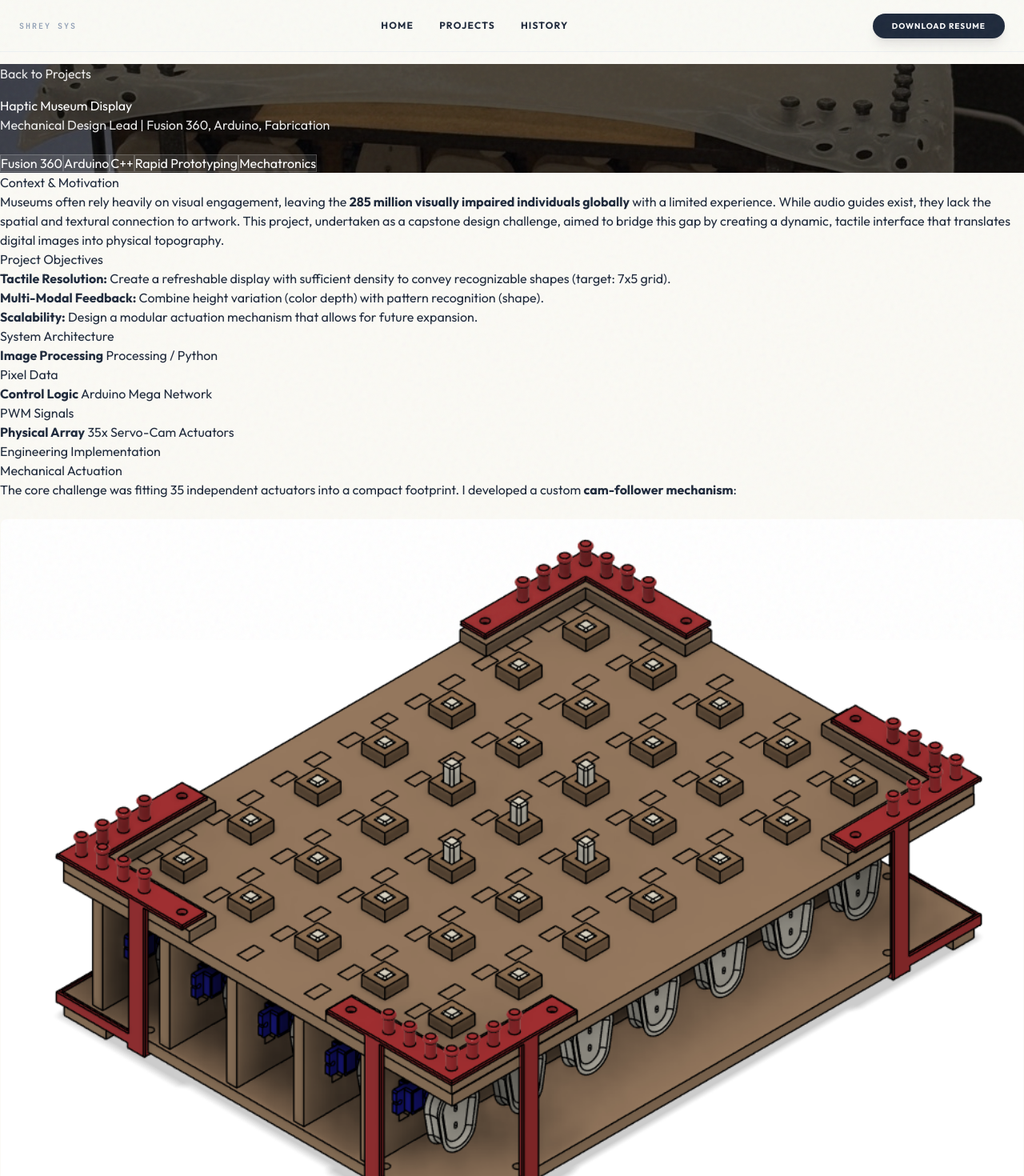
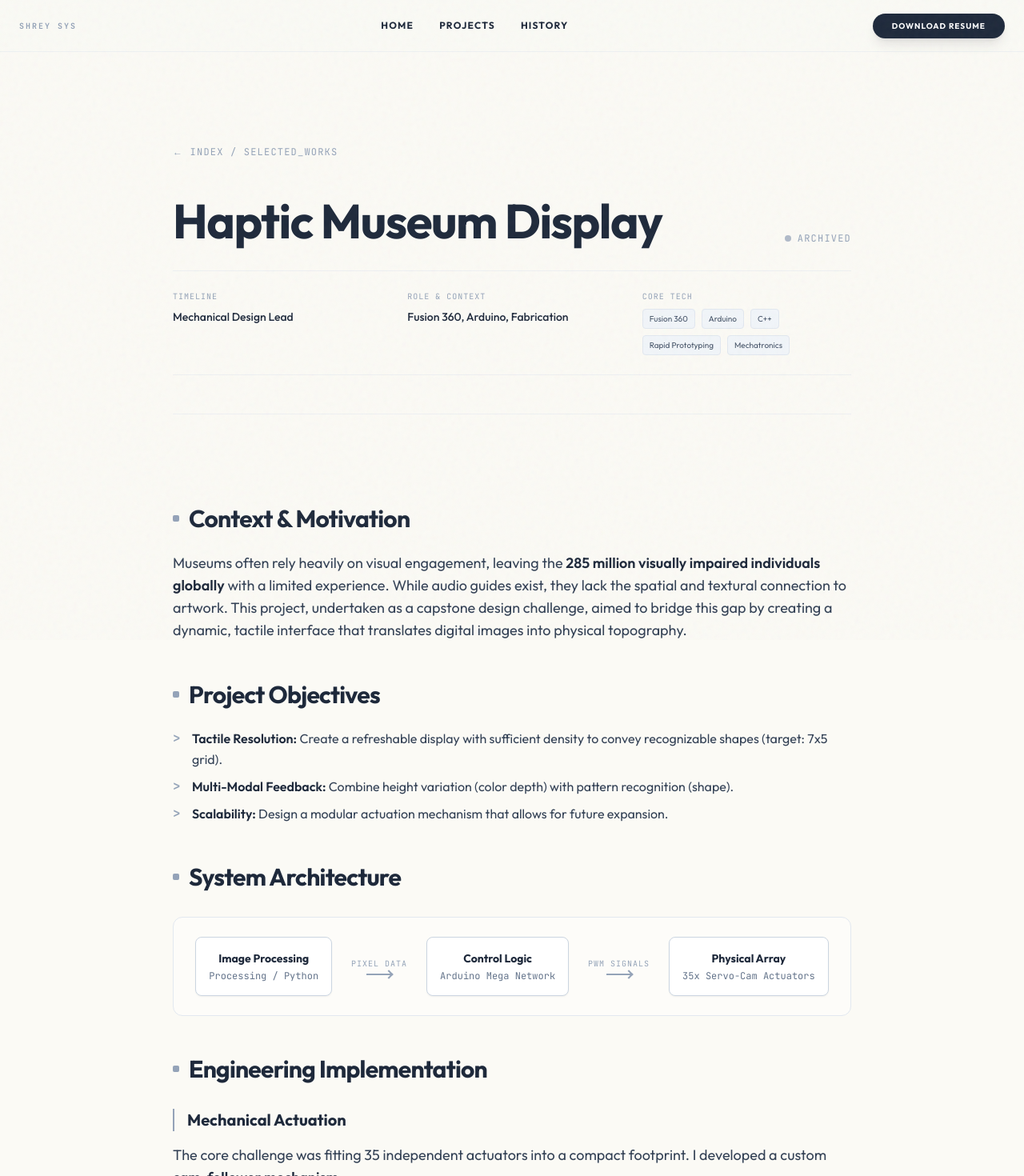
Before and after one commit to shreyaterala/portfolio, a Next.js app: page /portfolio/project/haptic in a window 1280 px wide. Shown: the top 1470 px of the page at 80% size. Built offline with nearby package versions, Linux system fonts and the light colour scheme.

Commit message:
Refactor Project Page: Apply 'Paper & Ink' theme, custom typography, and structured header

```diff
--- a/src/app/globals.css
+++ b/src/app/globals.css
@@ -32,3 +32,92 @@ body::before {
         text-wrap: balance;
     }
 }
+
+/* Custom Engineering Typography for Dynamic Content */
+.prose-ink {
+    @apply text-slate-700 leading-relaxed;
+}
+
+.prose-ink h2 {
+    @apply text-2xl md:text-3xl font-bold text-ink mt-12 mb-6 tracking-tight flex items-center gap-3;
+}
+
+.prose-ink h2::before {
+    content: "";
+    @apply block w-2 h-2 bg-sage rounded-sm;
+}
+
+.prose-ink h3 {
+    @apply text-xl font-bold text-slate-800 mt-8 mb-4 border-l-2 border-sage pl-4;
+}
+
+.prose-ink p {
+    @apply mb-6 text-base md:text-lg;
+}
+
+.prose-ink ul {
+    @apply list-none mb-6 space-y-2;
+}
+
+.prose-ink li {
+    @apply pl-6 relative before:content-['>'] before:absolute before:left-0 before:text-sage before:font-mono before:font-bold;
+}
+
+.prose-ink strong {
+    @apply text-ink font-semibold;
+}
+
+.prose-ink img {
+    @apply rounded-xl border border-slate-200/50 shadow-sm w-full my-8 bg-white/50 p-2;
+}
+
+.prose-ink video {
+    @apply rounded-xl border border-slate-200/50 shadow-sm w-full my-8 bg-white/50 p-2;
+}
+
+.prose-ink code {
+    @apply font-mono text-sm bg-slate-100 text-slate-800 px-1.5 py-0.5 rounded border border-slate-200;
+}
+
+/* Specific component styles handling */
+.prose-ink .system-diagram {
+    @apply flex flex-col md:flex-row items-center justify-center gap-4 my-8 p-6 bg-white/40 border border-slate-200 rounded-xl overflow-x-auto;
+}
+
+.prose-ink .diagram-node {
+    @apply flex flex-col items-center justify-center p-4 bg-white border border-slate-300 rounded-lg shadow-sm min-w-[120px] text-center;
+}
+
+.prose-ink .diagram-node strong {
+    @apply block text-sm font-bold text-ink;
+}
+
+.prose-ink .diagram-node span {
+    @apply text-xs text-slate-500 font-mono mt-1;
+}
+
+.prose-ink .diagram-arrow {
+    @apply flex flex-col items-center justify-center mx-2;
+}
+
+.prose-ink .arrow-label {
+    @apply text-[10px] uppercase tracking-widest text-slate-400 mb-1 font-mono;
+}
+
+.prose-ink .arrow-line {
+    @apply w-0.5 h-8 md:w-8 md:h-0.5 bg-sage relative;
+}
+
+.prose-ink .arrow-line::after {
+    content: "";
+    @apply absolute block w-2 h-2 border-t-2 border-r-2 border-sage rotate-45 right-0 -top-1 md:top-[-3px];
+}
+
+/* Gallery Handling */
+.prose-ink .modal-gallery {
+    @apply grid grid-cols-2 md:grid-cols-3 gap-4 my-8;
+}
+
+.prose-ink .modal-gallery img {
+    @apply my-0 h-32 md:h-48 object-cover cursor-pointer hover:opacity-80 transition-opacity;
+}
--- a/src/app/project/[id]/page.tsx
+++ b/src/app/project/[id]/page.tsx
@@ -21,96 +21,86 @@ export async function generateMetadata({ params }: ProjectPageProps) {
     if (!project) return { title: "Project Not Found" };
 
     return {
-        title: `${project.title} | Shreya Terala`,
+        title: `${project.title} | Shrey.Sys`,
         description: project.meta,
     };
 }
 
 export default async function ProjectPage({ params }: ProjectPageProps) {
-    // Use simulated DB call
     const project = await Project.findById(params.id);
 
     if (!project) {
         notFound();
     }
 
+    // Parse meta string (e.g. "Oct 2025 - Dec 2025 | Algorithm Design")
+    const [dateRange, role] = project.meta.split("|").map((s) => s.trim());
+
     return (
-        <>
-            {/* Project Hero Section */}
-            {/* Project Hero Section */}
-            <section
-                className="project-hero-section"
-                style={{
-                    backgroundImage: `linear-gradient(rgba(0, 0, 0, 0.7), rgba(0, 0, 0, 0.7)), url(${project.image})`,
-                    backgroundSize: "cover",
-                    backgroundPosition: "center",
-                    color: "white"
-                }}
-            >
-                <div className="container">
-                    <div className="project-header">
-                        <Link
-                            href="/#projects"
-                            className="back-link"
-                            style={{ color: "rgba(255, 255, 255, 0.9)" }}
-                        >
-                            <i className="fas fa-arrow-left"></i> Back to Projects
-                        </Link>
-                        <h1 style={{ color: "white", marginTop: "1rem" }}>{project.title}</h1>
-                        <p
-                            className="project-meta"
-                            style={{
-                                color: "rgba(255, 255, 255, 0.9)",
-                                borderLeftColor: "var(--primary-color)"
-                            }}
-                        >
-                            {project.meta}
-                        </p>
+        <div className="min-h-screen bg-paper pb-24">
+            {/* Top spacing for fixed nav */}
+            <div className="h-24"></div>
 
-                        {project.technologies && (
-                            <div className="tags" style={{ marginTop: "1.5rem" }}>
-                                {project.technologies.map((tech, index) => (
-                                    <span key={index} style={{
-                                        backgroundColor: "rgba(255, 255, 255, 0.1)",
-                                        color: "white",
-                                        border: "1px solid rgba(255, 255, 255, 0.2)",
-                                        backdropFilter: "blur(5px)"
-                                    }}>
+            <div className="max-w-4xl mx-auto px-6">
+                {/* Navigation Breadcrumb */}
+                <Link href="/#projects" className="inline-flex items-center gap-2 text-xs font-mono text-slate-400 uppercase tracking-widest hover:text-ink transition-colors mb-12">
+                    <span>← Index / Selected_Works</span>
+                </Link>
+
+                {/* Project Header Block */}
+                <header className="mb-16 border-b border-slate-200/50 pb-12">
+                    <div className="flex flex-col md:flex-row md:items-end justify-between gap-6 mb-8">
+                        <h1 className="text-4xl md:text-6xl font-bold text-ink tracking-tight leading-none">
+                            {project.title}
+                        </h1>
+                        <div className="flex items-center gap-2">
+                            <div className="w-2 h-2 bg-sage rounded-full animate-pulse"></div>
+                            <span className="text-xs font-mono text-slate-400 uppercase tracking-widest">Archived</span>
+                        </div>
+                    </div>
+
+                    {/* Specs Grid */}
+                    <div className="grid grid-cols-1 md:grid-cols-3 gap-8 py-6 border-t border-b border-slate-200/50">
+                        <div>
+                            <span className="text-[10px] font-mono text-slate-400 uppercase tracking-widest block mb-2">Timeline</span>
+                            <p className="text-sm font-medium text-ink">{dateRange}</p>
+                        </div>
+                        <div>
+                            <span className="text-[10px] font-mono text-slate-400 uppercase tracking-widest block mb-2">Role & Context</span>
+                            <p className="text-sm font-medium text-ink">{role}</p>
+                        </div>
+                        <div>
+                            <span className="text-[10px] font-mono text-slate-400 uppercase tracking-widest block mb-2">Core Tech</span>
+                            <div className="flex flex-wrap gap-2">
+                                {project.technologies?.map((tech) => (
+                                    <span key={tech} className="text-[10px] bg-slate-100 text-slate-600 px-2 py-1 rounded border border-slate-200">
                                         {tech}
                                     </span>
                                 ))}
                             </div>
-                        )}
+                        </div>
                     </div>
+                </header>
+
+                {/* Main Content Area */}
+                <div className="flex flex-col gap-12">
+                    {/* If we wanted the main image at the top, we could put it here,
+                 but standard practice in this theme is letting the flow dictate it.
+                 However, many projects have it in the content already. */}
+
+                    <article className="prose-ink">
+                        <div dangerouslySetInnerHTML={{ __html: project.content }} />
+                    </article>
                 </div>
-            </section>
+            </div>
 
-            {/* Main Content */}
-            <div className="container project-page-container">
-                <div className="project-content-wrapper">
-                    {/* Main Image removed as it is now in the header */}
-
-                    <div
-                        className="project-body-content"
-                        dangerouslySetInnerHTML={{ __html: project.content }}
-                    />
-                </div>
-
-                <footer id="contact" className="footer">
-                    <div className="social-links">
-                        <a href="https://github.com/shreyaterala" target="_blank">
-                            <i className="fab fa-github"></i>
-                        </a>
-                        <a href="https://www.linkedin.com/in/shreya-terala/" target="_blank">
-                            <i className="fab fa-linkedin"></i>
-                        </a>
-                        <a href="mailto:shreyaterala@outlook.com">
-                            <i className="fas fa-envelope"></i>
-                        </a>
-                    </div>
-                    <p>&copy; 2026 Shreya Terala</p>
-                </footer>
+            {/* Footer Navigation */}
+            <div className="max-w-4xl mx-auto px-6 mt-24 pt-12 border-t border-slate-200/50 flex justify-between items-center">
+                <Link href="/#projects" className="text-xs font-mono text-slate-400 uppercase tracking-widest hover:text-ink transition-colors">
+                    Back to Index
+                </Link>
+                <span className="text-[10px] font-mono text-slate-300">End of File</span>
             </div>
-        </>
+        </div>
     );
 }
```
